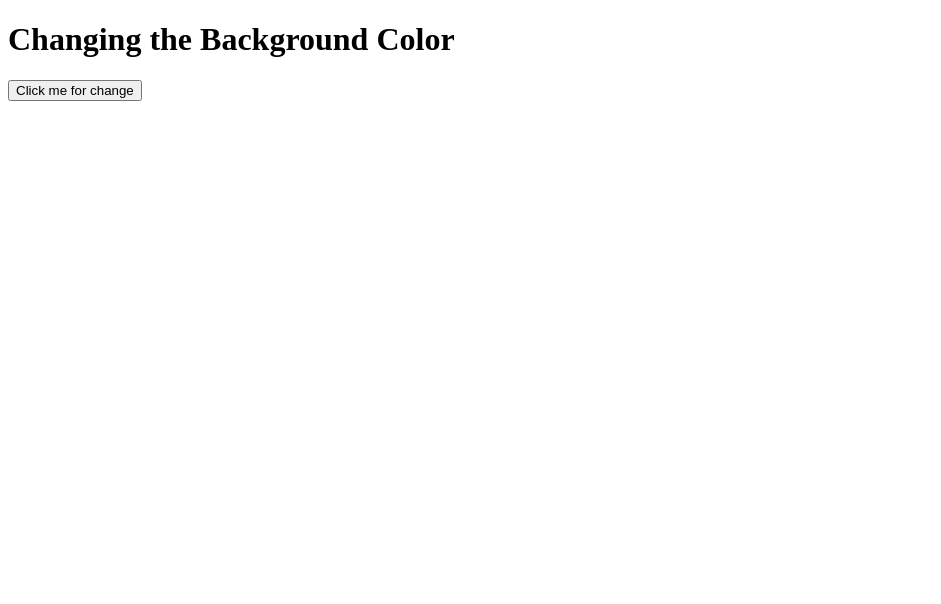
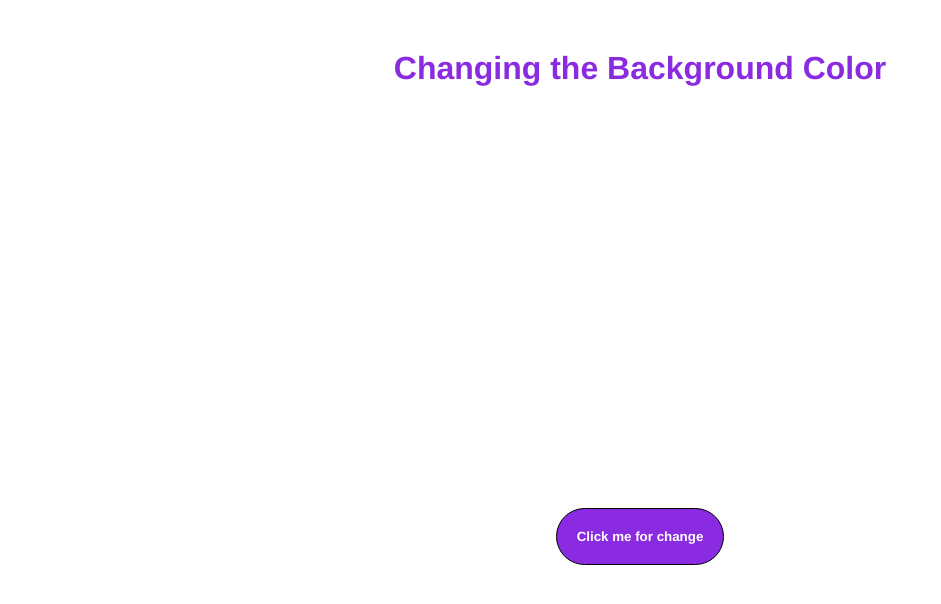
Before and after one commit to aurelianvoinea6/change-background-color, a plain HTML site: page index.html in a window 1280 px wide. Shown: the whole page, without its empty margins (0-941 px from the left). Drawn offline with Linux system fonts and the light colour scheme.

Commit message:
Linked the HTML with CSS , gave it style and made the colors array

```diff
--- a/index.html
+++ b/index.html
@@ -4,6 +4,7 @@
     <meta charset="UTF-8" />
     <meta http-equiv="X-UA-Compatible" content="IE=edge" />
     <meta name="viewport" content="width=device-width, initial-scale=1.0" />
+    <link rel="stylesheet" href="style.css" />
     <title>Change Background</title>
   </head>
   <body id="container">
--- a/index.js
+++ b/index.js
@@ -4,7 +4,7 @@
 
 let button = document.getElementById("change-color-button");
 let text = document.getElementById("change-color-text");
-let colors = ['blue', 'yellow', 'black', 'red', 'brown', 'orange'];
+let colors = ['blue', 'yellow', 'pink', 'green', 'red', 'brown', 'orange'];
 
 button.addEventListener("click", changeBackground);
 
--- a/style.css
+++ b/style.css
@@ -1,3 +1,22 @@
 body {
   font-family: sans-serif;
+  text-align: center;
 }
+
+#change-color-button {
+  text-align: center;
+  font-weight: bold;
+  background-color: blueviolet;
+  font-family: "Franklin Gothic Medium", "Arial Narrow", Arial, sans-serif;
+  color: white;
+  border-radius: 30px;
+  padding: 20px;
+  margin-top: 400px;
+  border: black solid 1px;
+}
+
+h1 {
+  margin-top: 50px;
+  color: blueviolet;
+  font-family: "Franklin Gothic Medium", "Arial Narrow", Arial, sans-serif;
+}
```
